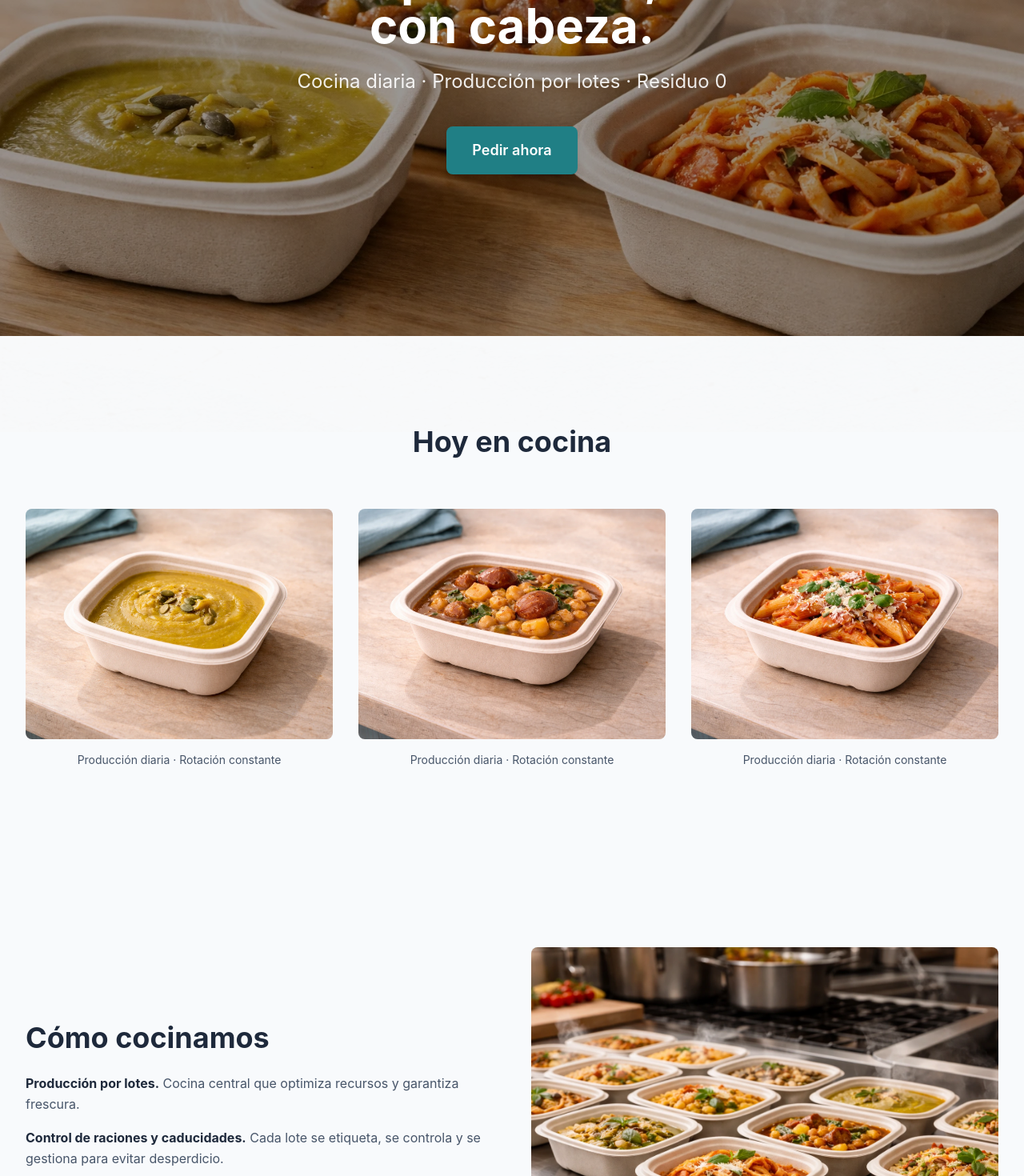
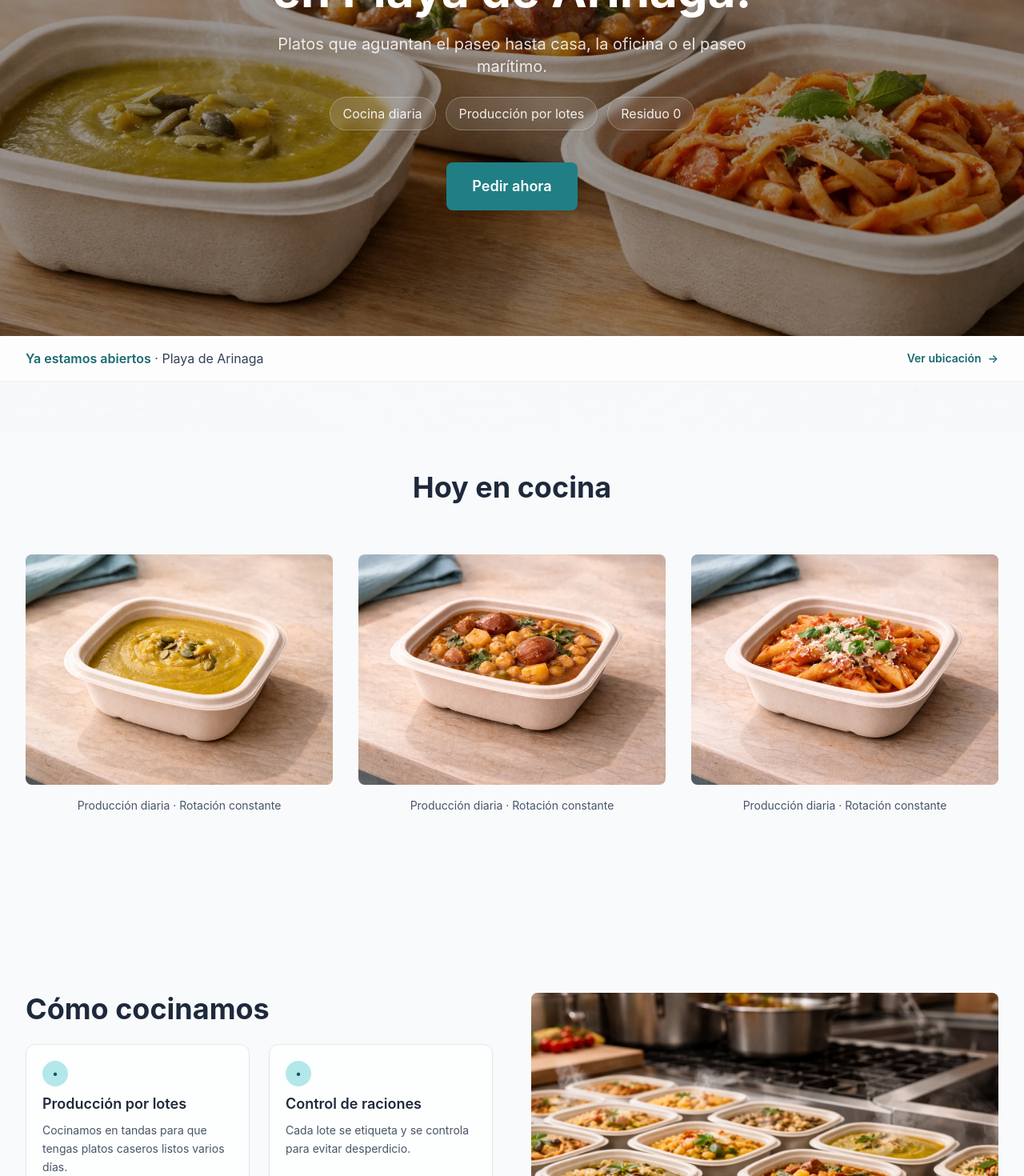
Before and after one commit to talaverilla85/ArimarWeb, a Next.js app: page / in a window 1280 px wide. Shown: the part 260-1730 px from the top of the page at 80% size. Built offline with nearby package versions, Linux system fonts and the light colour scheme.

Commit message:
Actualización Home

```diff
--- a/app/page.tsx
+++ b/app/page.tsx
@@ -45,11 +45,23 @@ export default function Home() {
           className="relative z-20 max-w-4xl mx-auto text-center px-4 sm:px-6 lg:px-8"
         >
           <h1 className="text-4xl md:text-5xl lg:text-6xl font-bold text-white mb-6 leading-tight">
-            Comida para llevar, hecha con cabeza.
+            Comida casera para llevar en Playa de Arinaga.
           </h1>
-          <p className="text-xl md:text-2xl text-white/90 mb-10 max-w-2xl mx-auto leading-relaxed">
-            Cocina diaria · Producción por lotes · Residuo 0
+          <p className="text-lg md:text-xl text-white/85 mb-6 max-w-2xl mx-auto leading-relaxed">
+            Platos que aguantan el paseo hasta casa, la oficina o el paseo marítimo.
           </p>
+
+          <div className="flex flex-col sm:flex-row flex-wrap gap-3 justify-center mb-10">
+            {['Cocina diaria', 'Producción por lotes', 'Residuo 0'].map((item) => (
+              <div
+                key={item}
+                className="px-4 py-2 rounded-full border border-white/25 bg-white/10 text-white/90 text-sm md:text-base backdrop-blur-sm shadow-sm"
+              >
+                {item}
+              </div>
+            ))}
+          </div>
+
           <Link
             href="/proximamente"
             className="inline-block px-8 py-4 bg-primary-500 text-white text-lg font-semibold rounded-lg hover:bg-primary-600 transition-colors shadow-lg"
@@ -57,6 +69,22 @@ export default function Home() {
             Pedir ahora
           </Link>
         </motion.div>
+      </section>
+
+      {/* Banner informativo bajo el hero */}
+      <section className="px-4 sm:px-6 lg:px-8 py-4 bg-white/70 backdrop-blur-sm border-b border-slate-200/60">
+        <div className="max-w-7xl mx-auto flex flex-col sm:flex-row items-center justify-between gap-3">
+          <p className="text-sm md:text-base text-slate-700">
+            <span className="font-semibold text-primary-600">Ya estamos abiertos</span> · Playa de Arinaga
+          </p>
+          <Link
+            href="/contacto"
+            className="inline-flex items-center gap-2 text-sm font-semibold text-primary-600 hover:text-primary-700"
+          >
+            Ver ubicación
+            <span aria-hidden>→</span>
+          </Link>
+        </div>
       </section>
 
       {/* Bloque "Hoy en cocina" */}
@@ -110,16 +138,40 @@ export default function Home() {
               <h2 className="text-3xl md:text-4xl font-bold text-slate-800 mb-6">
                 Cómo cocinamos
               </h2>
-              <div className="space-y-4 text-slate-600 leading-relaxed">
-                <p>
-                  <strong className="text-slate-800">Producción por lotes.</strong> Cocina central que optimiza recursos y garantiza frescura.
-                </p>
-                <p>
-                  <strong className="text-slate-800">Control de raciones y caducidades.</strong> Cada lote se etiqueta, se controla y se gestiona para evitar desperdicio.
-                </p>
-                <p>
-                  <strong className="text-slate-800">Tecnología Rational.</strong> Equipamiento profesional que cocina con precisión y conserva nutrientes.
-                </p>
+              <div className="grid grid-cols-1 sm:grid-cols-2 gap-6 text-left">
+                {[
+                  {
+                    title: 'Producción por lotes',
+                    text: 'Cocinamos en tandas para que tengas platos caseros listos varios días.',
+                  },
+                  {
+                    title: 'Control de raciones',
+                    text: 'Cada lote se etiqueta y se controla para evitar desperdicio.',
+                  },
+                  {
+                    title: 'Tecnología profesional',
+                    text: 'Equipos que cocinan con precisión y cuidan los nutrientes.',
+                  },
+                  {
+                    title: 'Misma calidad cada día',
+                    text: 'Procesos pensados para que cada plato salga igual de bien.',
+                  },
+                ].map((item) => (
+                  <div
+                    key={item.title}
+                    className="rounded-xl border border-slate-200 bg-white/80 p-5 shadow-sm flex flex-col gap-2"
+                  >
+                    <div className="w-8 h-8 rounded-full bg-primary-100 text-primary-700 flex items-center justify-center text-sm font-semibold">
+                      •
+                    </div>
+                    <h3 className="text-lg font-semibold text-slate-800">
+                      {item.title}
+                    </h3>
+                    <p className="text-sm text-slate-600 leading-relaxed">
+                      {item.text}
+                    </p>
+                  </div>
+                ))}
               </div>
             </motion.div>
             <motion.div
@@ -230,6 +282,35 @@ export default function Home() {
           </div>
         </div>
       </section>
+
+      {/* CTA final: pedidos online */}
+      <section className="py-16 px-4 sm:px-6 lg:px-8">
+        <div className="max-w-4xl mx-auto">
+          <div className="rounded-2xl bg-primary-50 border border-primary-100 px-6 py-10 md:px-10 text-center shadow-sm">
+            <h2 className="text-2xl md:text-3xl font-bold text-slate-800 mb-4">
+              Pedidos online muy pronto
+            </h2>
+            <p className="text-slate-600 mb-8 max-w-2xl mx-auto">
+              Estamos ultimando la tienda online. Mientras tanto, puedes seguirnos y
+              ver qué cocinamos cada día en Playa de Arinaga.
+            </p>
+            <div className="flex flex-col sm:flex-row gap-4 justify-center">
+              <Link
+                href="/proximamente"
+                className="inline-block px-8 py-3 bg-primary-500 text-white text-sm md:text-base font-semibold rounded-lg hover:bg-primary-600 transition-colors shadow-md"
+              >
+                Pedir (muy pronto)
+              </Link>
+              <Link
+                href="/proximamente"
+                className="inline-block px-8 py-3 border border-primary-500 text-primary-600 text-sm md:text-base font-semibold rounded-lg hover:bg-primary-50 transition-colors"
+              >
+                Síguenos
+              </Link>
+            </div>
+          </div>
+        </div>
+      </section>
     </>
   )
 }
```
